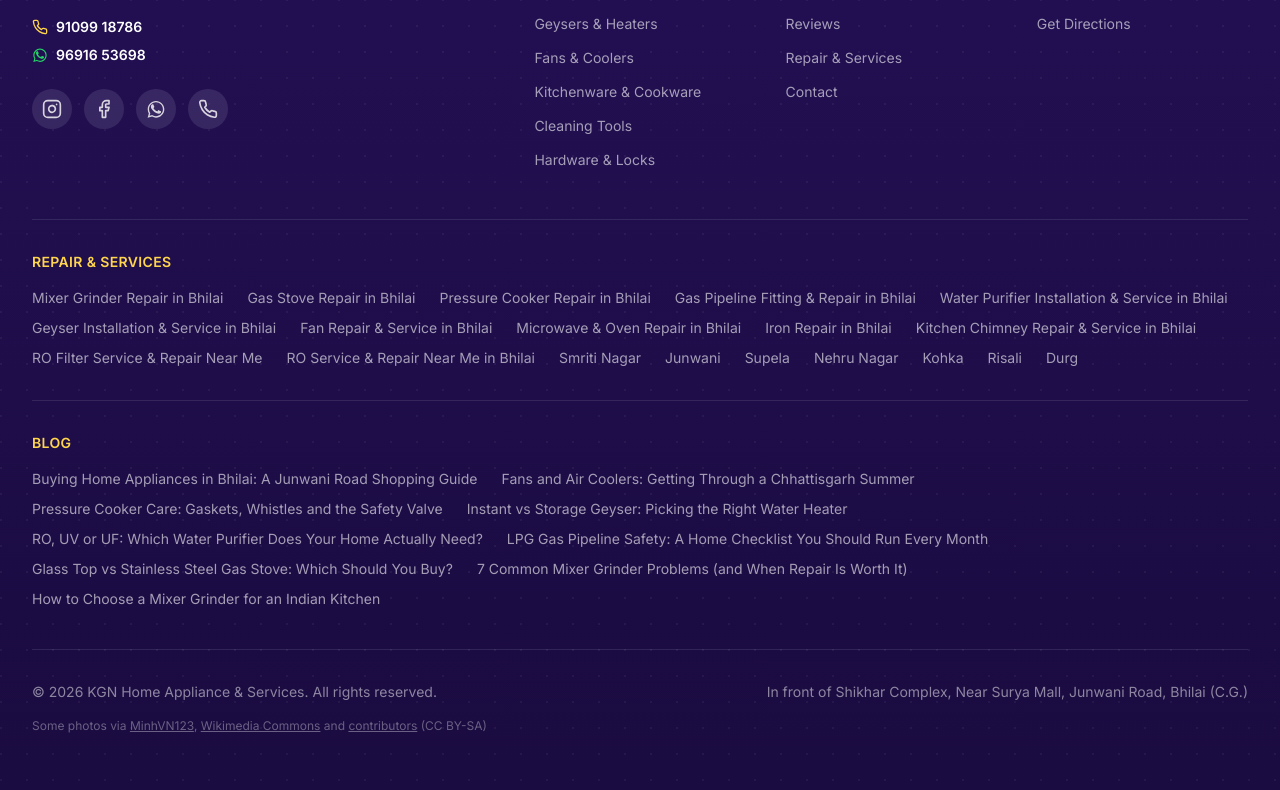
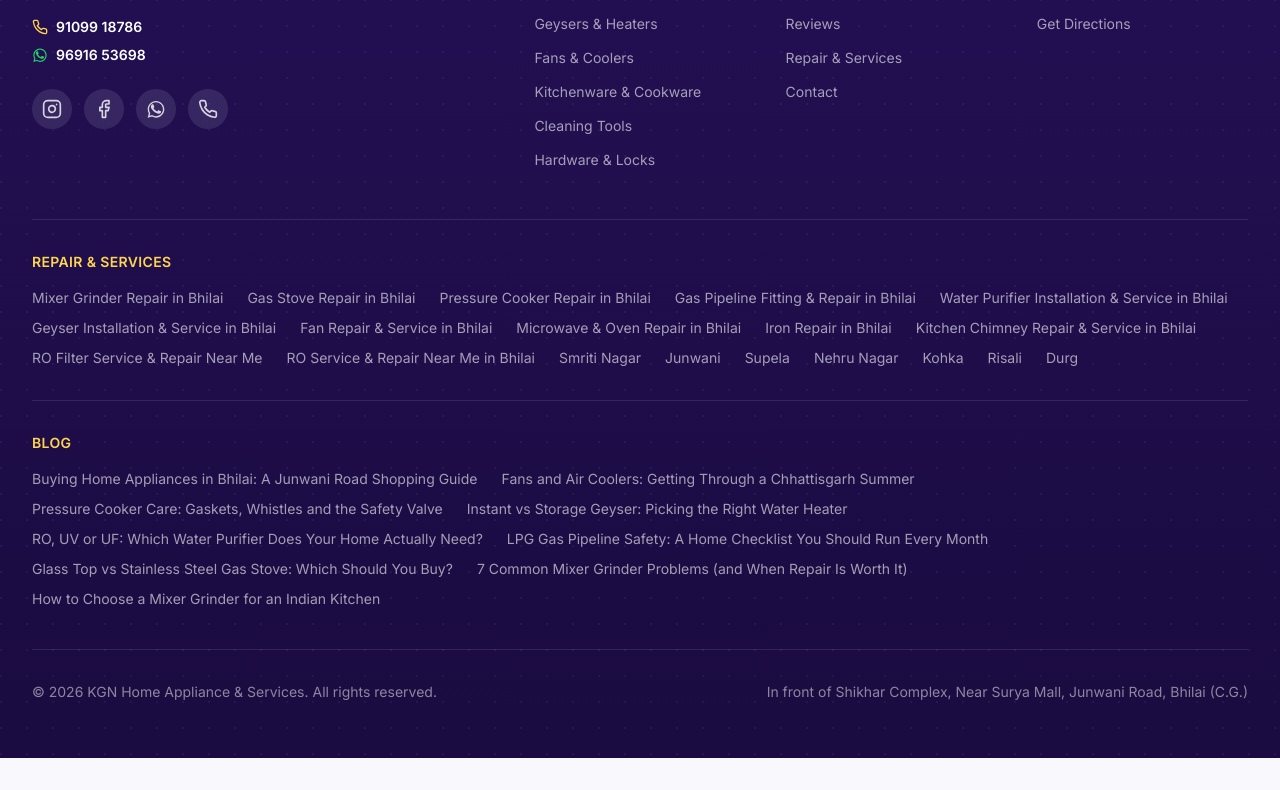
Before and after one commit to LeO002266/kgn-home-appliances, a Next.js app: page /service-areas in a window 1280 px wide. Shown: the part 1751-2541 px from the top of the page. After the commit the page ends 2509 px from the top, so only its background shows below. Built offline with nearby package versions, Linux system fonts and the light colour scheme; no server answers.

Commit message:
fix(footer): remove third-party photo attribution text

```diff
--- a/components/footer.tsx
+++ b/components/footer.tsx
@@ -174,37 +174,6 @@ export function Footer() {
           <p className="text-sm text-white/50">{businessConfig.contact.address}</p>
         </div>
 
-        {/* CC BY-SA attribution for the three Wikimedia Commons product photos — required by the license */}
-        <p className="mt-4 text-center md:text-left text-xs text-white/35">
-          Some photos via{" "}
-          <a
-            href="https://commons.wikimedia.org/wiki/File:A_Floor_Squeegee.jpg"
-            target="_blank"
-            rel="noopener noreferrer"
-            className="underline hover:text-white/60"
-          >
-            MinhVN123
-          </a>
-          ,{" "}
-          <a
-            href="https://commons.wikimedia.org/wiki/File:LP-Gas-Hose-japanese.jpg"
-            target="_blank"
-            rel="noopener noreferrer"
-            className="underline hover:text-white/60"
-          >
-            Wikimedia Commons
-          </a>{" "}
-          and{" "}
-          <a
-            href="https://commons.wikimedia.org/wiki/File:LPG_small_cylinder_Adapter_Australia.jpg"
-            target="_blank"
-            rel="noopener noreferrer"
-            className="underline hover:text-white/60"
-          >
-            contributors
-          </a>{" "}
-          (CC BY-SA)
-        </p>
       </div>
     </footer>
   )
```
